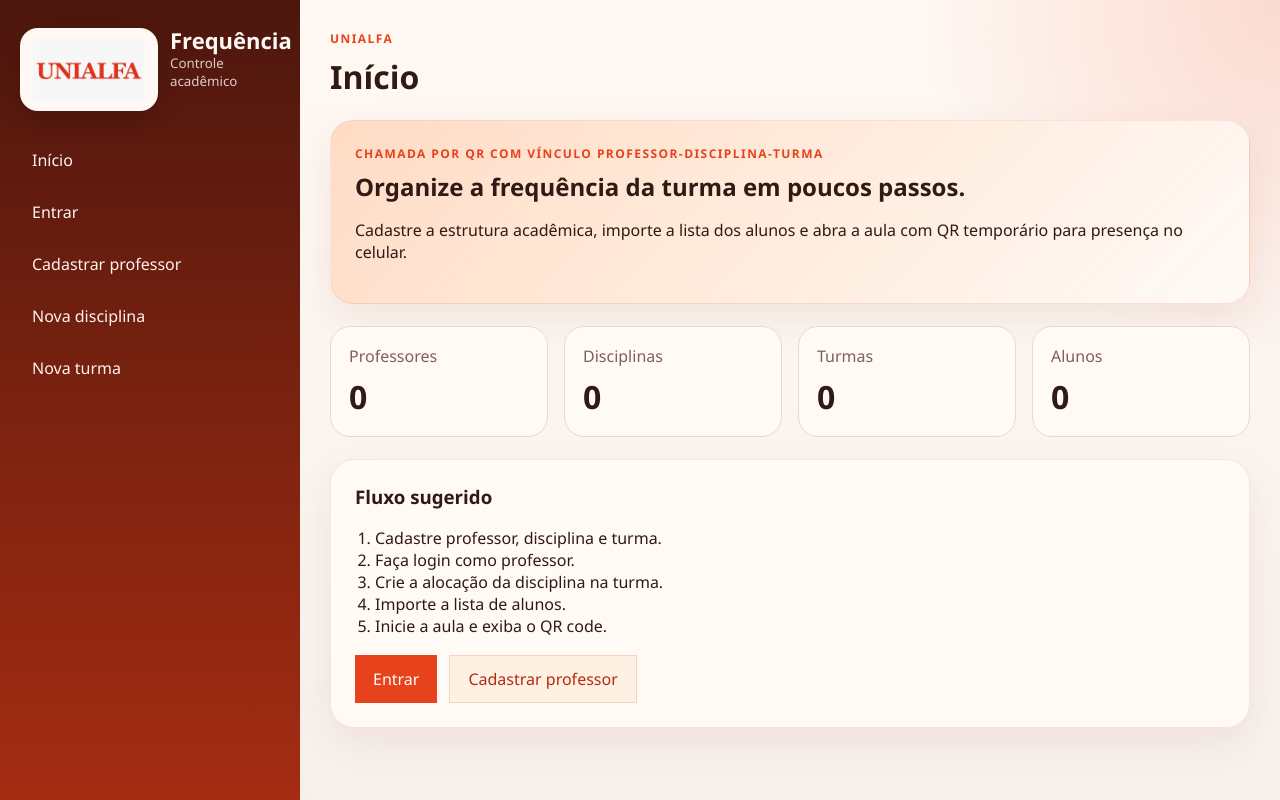
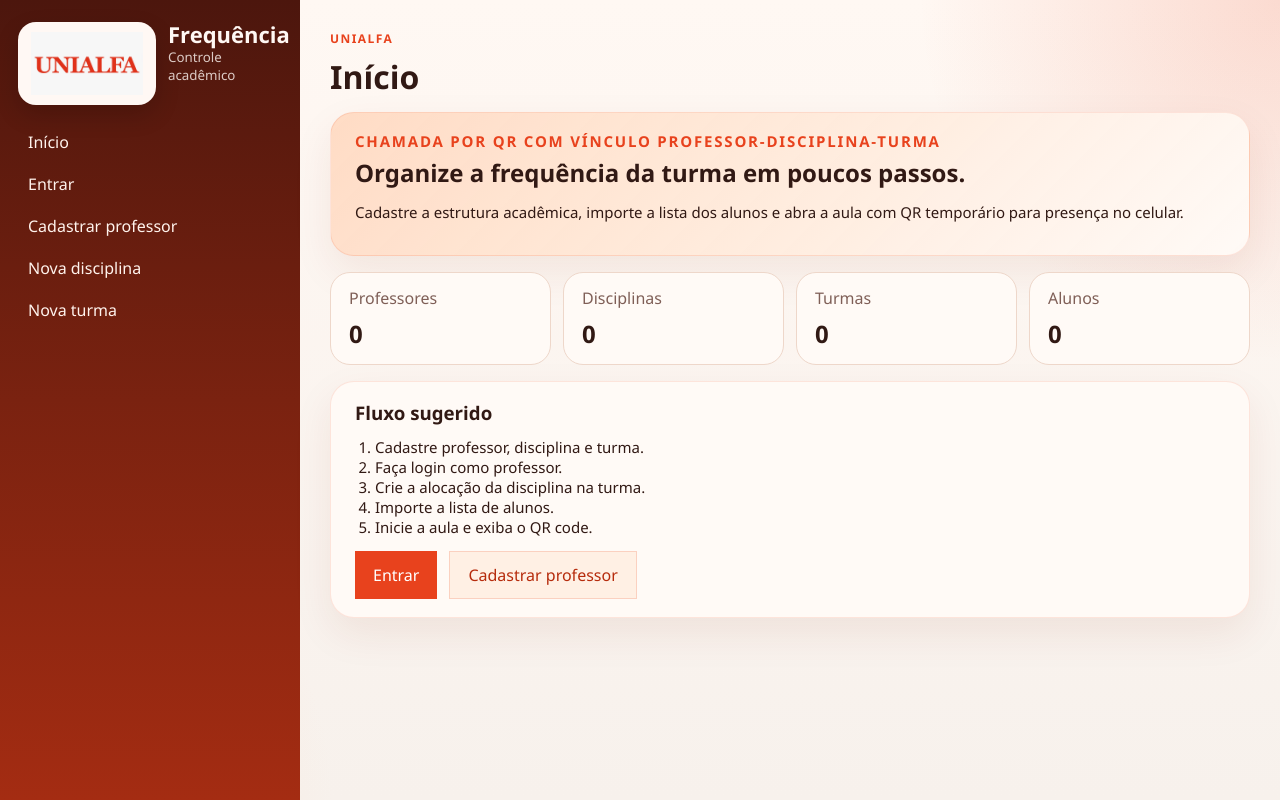
Before and after one commit to frequencia-alfa/frequencia, a Flask app: page / in a window 1280 px wide. Run offline with Flask 3, Linux system fonts and the light colour scheme; data that the repository does not hold is empty; some libraries are stand-ins or nearby versions.

Commit message:
Compacta layout da home para caber melhor na tela

```diff
--- a/static/style.css
+++ b/static/style.css
@@ -100,6 +100,73 @@ a {
 
 .compact-content {
     padding-top: 8px;
+}
+
+.home-shell {
+    min-height: 100vh;
+}
+
+.home-sidebar {
+    padding: 22px 18px;
+}
+
+.home-content {
+    padding: 22px 28px;
+}
+
+.home-view .brand {
+    margin-bottom: 18px;
+}
+
+.home-view .menu {
+    gap: 4px;
+}
+
+.home-view .menu a {
+    padding: 8px 10px;
+}
+
+.home-view .topbar {
+    margin-bottom: 14px;
+}
+
+.home-view .hero,
+.home-view .panel {
+    padding: 18px 24px;
+    margin-bottom: 16px;
+}
+
+.home-view .hero h2 {
+    font-size: 24px;
+    line-height: 1.15;
+}
+
+.home-view .hero p,
+.home-view .panel p,
+.home-view .steps li {
+    font-size: 15px;
+}
+
+.home-view .stats-grid {
+    gap: 12px;
+    margin-bottom: 16px;
+}
+
+.home-view .stat-card {
+    padding: 14px 18px;
+}
+
+.home-view .stat-card strong {
+    font-size: 24px;
+}
+
+.home-view .steps {
+    margin-top: 12px;
+}
+
+.home-view .actions,
+.home-view .center-actions {
+    margin-top: 14px;
 }
 
 .menu {
@@ -426,4 +493,14 @@ code {
     .compact-content {
         padding-top: 0;
     }
+
+    .home-sidebar,
+    .home-content {
+        padding: 18px;
+    }
+
+    .home-view .hero,
+    .home-view .panel {
+        padding: 20px;
+    }
 }
--- a/templates/base.html
+++ b/templates/base.html
@@ -4,12 +4,13 @@
     <meta charset="utf-8">
     <meta name="viewport" content="width=device-width, initial-scale=1">
     {% set compact_view = compact_layout or request.path.startswith('/aula/') %}
+    {% set home_view = request.endpoint == 'home' %}
     <title>{{ title }} | Frequência</title>
     <link rel="stylesheet" href="{{ url_for('static', filename='style.css') }}">
 </head>
-<body>
-    <div class="page-shell{% if compact_view %} compact-shell{% endif %}">
-        <aside class="sidebar{% if compact_view %} compact-sidebar{% endif %}">
+<body class="{% if home_view %}home-view{% endif %}">
+    <div class="page-shell{% if compact_view %} compact-shell{% endif %}{% if home_view %} home-shell{% endif %}">
+        <aside class="sidebar{% if compact_view %} compact-sidebar{% endif %}{% if home_view %} home-sidebar{% endif %}">
             <a class="brand{% if compact_view %} compact-brand{% endif %}" href="{{ url_for('home') }}">
                 <span class="brand-badge">
                     <img class="brand-logo" src="{{ url_for('logo_asset') }}" alt="UNIALFA">
@@ -40,7 +41,7 @@
             {% endif %}
         </aside>
 
-        <main class="content{% if compact_view %} compact-content{% endif %}">
+        <main class="content{% if compact_view %} compact-content{% endif %}{% if home_view %} home-content{% endif %}">
             {% if not compact_view %}
             <header class="topbar">
                 <div>
```
